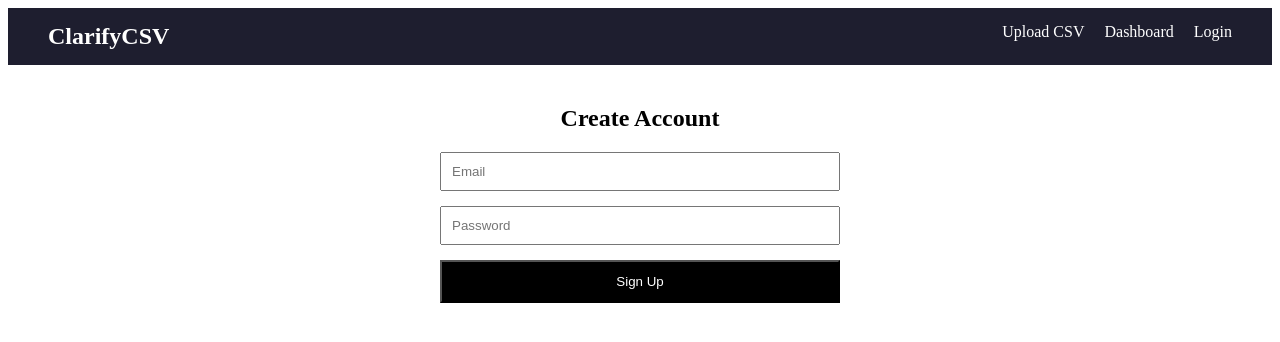
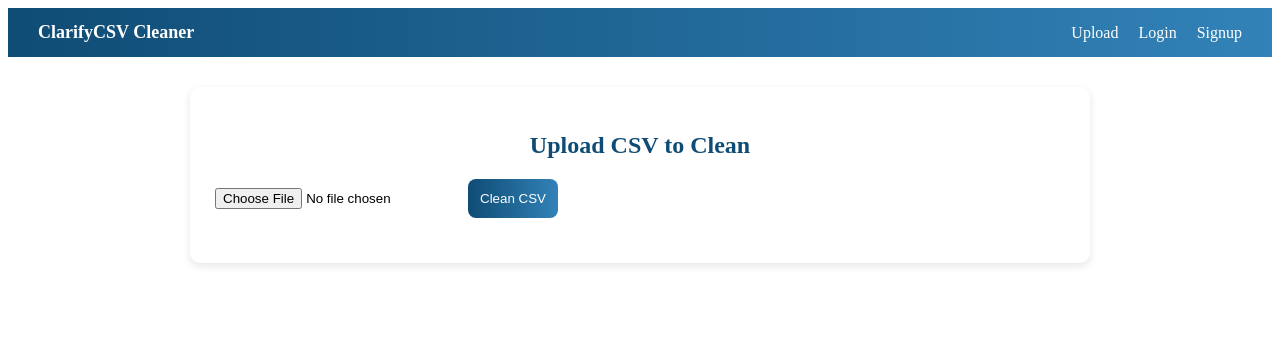
Before and after one commit to Gaurikapare/clarifycsv-frontend, a React (Create React App) app: page / in a window 1280 px wide. Shown: the top 342 px of the page. Built offline with nearby package versions, Linux system fonts and the light colour scheme.

Commit message:
Final Professional UI Added

```diff
--- a/src/App.js
+++ b/src/App.js
@@ -1,21 +1,24 @@
+import React from "react";
 import { BrowserRouter as Router, Routes, Route } from "react-router-dom";
+import Navbar from "./Navbar";
+import Login from "./Login";
 import Signup from "./Signup";
-import Login from "./Login";
 import UploadCSV from "./UploadCSV";
-import Dashboard from "./Dashboard";
-import Navbar from "./Navbar";
+import CleanResults from "./CleanResults";
 
 function App() {
   return (
     <Router>
       <Navbar />
-      <Routes>
-        <Route path="/" element={<Signup />} />
-        <Route path="/signup" element={<Signup />} />
-        <Route path="/login" element={<Login />} />
-        <Route path="/upload" element={<UploadCSV />} />
-        <Route path="/dashboard" element={<Dashboard />} />
-      </Routes>
+      <div style={{ padding: "30px", maxWidth: "900px", margin: "0 auto" }}>
+        <Routes>
+          <Route path="/" element={<UploadCSV />} />
+          <Route path="/upload" element={<UploadCSV />} />
+          <Route path="/results" element={<CleanResults />} />
+          <Route path="/login" element={<Login />} />
+          <Route path="/signup" element={<Signup />} />
+        </Routes>
+      </div>
     </Router>
   );
 }
--- a/src/Dashboard.jsx
+++ b/src/Dashboard.jsx
@@ -1,30 +1,72 @@
-
-
 import React from "react";
+import { Link } from "react-router-dom";
 
 const Dashboard = () => {
   return (
-    <div style={{ padding: "20px" }}>
-      <h2>Dashboard</h2>
+    <div style={styles.container}>
+      <h1 style={styles.title}>✨ Welcome to ClarifyCSV Cleaner</h1>
+      <p style={styles.subtitle}>
+        Your smart tool for cleaning, transforming, and analyzing CSV data.
+      </p>
 
-      <p>Total Cleaned Files: 0</p>
-      <p>Last Upload: None</p>
-      <p>Status: Ready</p>
+      <div style={styles.cardsContainer}>
 
-      <a href="/upload" style={styles.btn}>
-        Upload New CSV
-      </a>
+        <Link to="/upload" style={styles.card}>
+          <h2>📤 Upload & Clean CSV</h2>
+          <p>Remove duplicates, missing values, format data instantly.</p>
+        </Link>
+
+        <Link to="/results" style={styles.card}>
+          <h2>📊 View Cleaned Results</h2>
+          <p>See the cleaned CSV output you generated.</p>
+        </Link>
+
+        <Link to="/profile" style={styles.card}>
+          <h2>👤 Profile</h2>
+          <p>Manage your account details and saved files.</p>
+        </Link>
+
+      </div>
     </div>
   );
 };
 
+// 💎 Modern UI Styles
 const styles = {
-  btn: {
-    padding: "10px 20px",
-    background: "#4CAF50",
-    color: "white",
+  container: {
+    background: "#f8fafc",
+    minHeight: "100vh",
+    padding: "40px",
+    textAlign: "center",
+  },
+  title: {
+    fontSize: "32px",
+    fontWeight: "bold",
+    color: "#1e293b",
+  },
+  subtitle: {
+    fontSize: "18px",
+    color: "#475569",
+    marginBottom: "40px",
+  },
+  cardsContainer: {
+    display: "flex",
+    justifyContent: "center",
+    gap: "30px",
+    flexWrap: "wrap",
+  },
+  card: {
+    width: "280px",
+    padding: "25px",
+    background: "white",
+    borderRadius: "12px",
+    boxShadow: "0 4px 10px rgba(0,0,0,0.1)",
     textDecoration: "none",
-    borderRadius: "5px",
+    color: "#1e293b",
+    transition: "0.3s",
+  },
+  cardHover: {
+    transform: "scale(1.05)",
   },
 };
 
--- a/src/Login.jsx
+++ b/src/Login.jsx
@@ -1,71 +1,73 @@
 import React, { useState } from "react";
-import { useNavigate } from "react-router-dom";
 
 const Login = () => {
   const [email, setEmail] = useState("");
-  const [pass, setPass] = useState("");
-  const navigate = useNavigate();
+  const [password, setPassword] = useState("");
 
-  const loginUser = () => {
-    if (email === "" || pass === "") {
-      alert("Please enter email & password!");
-      return;
-    }
-    navigate("/dashboard");
+  const handleLogin = (e) => {
+    e.preventDefault();
+    alert("Login feature is coming soon!");
   };
 
   return (
-    <div style={styles.container}>
-      <h2>Login</h2>
+    <div style={card}>
+      <h2 style={title}>Login</h2>
+
+      <form onSubmit={handleLogin} style={form}>
+        <input
+          type="email"
+          placeholder="Email"
+          style={input}
+          onChange={(e) => setEmail(e.target.value)}
+        />
 
         <input
-        style={styles.input}
-        type="email"
-        placeholder="Email"
-        onChange={(e) => setEmail(e.target.value)}
-      />
-      <input
-        style={styles.input}
           type="password"
           placeholder="Password"
-        onChange={(e) => setPass(e.target.value)}
+          style={input}
+          onChange={(e) => setPassword(e.target.value)}
         />
 
-      <button style={styles.btn} onClick={loginUser}>
+        <button type="submit" style={btn}>
           Login
         </button>
-
-      <p>
-        Don't have an account? <a href="/signup">Signup</a>
-      </p>
+      </form>
     </div>
   );
 };
 
-const styles = {
-  container: {
-    width: "350px",
-    margin: "60px auto",
-    padding: "30px",
+const card = {
+  background: "#ffffff",
+  padding: "25px",
+  borderRadius: "10px",
+  boxShadow: "0px 2px 8px rgba(0,0,0,0.12)",
+};
+
+const title = {
+  color: "#0f4c75",
+  textAlign: "center",
+  marginBottom: "20px",
+};
+
+const form = {
+  display: "flex",
+  flexDirection: "column",
+  gap: "15px",
+};
+
+const input = {
+  padding: "12px",
+  border: "1px solid #ccc",
   borderRadius: "8px",
-    background: "#f3f3f3"
-  },
-  input: {
-    width: "100%",
-    padding: "10px",
-    marginBottom: "12px",
-    borderRadius: "5px",
-    border: "1px solid #bbb",
-  },
-  btn: {
-    width: "100%",
-    padding: "10px",
-    background: "#4CAF50",
-    color: "#fff",
+};
+
+const btn = {
+  padding: "12px",
+  background: "linear-gradient(90deg, #0f4c75, #3282b8)",
+  color: "white",
   border: "none",
-    borderRadius: "5px",
+  borderRadius: "8px",
   cursor: "pointer",
-  }
 };
 
 export default Login;
--- a/src/Navbar.jsx
+++ b/src/Navbar.jsx
@@ -3,28 +3,37 @@ import { Link } from "react-router-dom";
 
 const Navbar = () => {
   return (
-    <nav style={styles.nav}>
-      <h2 style={styles.logo}>ClarifyCSV</h2>
-      <div style={styles.links}>
-        <Link style={styles.link} to="/upload">Upload CSV</Link>
-        <Link style={styles.link} to="/dashboard">Dashboard</Link>
-        <Link style={styles.link} to="/">Login</Link>
+    <nav
+      style={{
+        background: "linear-gradient(90deg, #0f4c75, #3282b8)",
+        padding: "14px 30px",
+        display: "flex",
+        justifyContent: "space-between",
+        alignItems: "center",
+        color: "white",
+        fontSize: "18px",
+      }}
+    >
+      <Link
+        to="/"
+        style={{ color: "white", fontWeight: "bold", textDecoration: "none" }}
+      >
+        ClarifyCSV Cleaner
+      </Link>
+
+      <div style={{ display: "flex", gap: "20px" }}>
+        <Link to="/upload" style={linkStyle}>Upload</Link>
+        <Link to="/login" style={linkStyle}>Login</Link>
+        <Link to="/signup" style={linkStyle}>Signup</Link>
       </div>
     </nav>
   );
 };
 
-const styles = {
-  nav: {
-    display: "flex",
-    justifyContent: "space-between",
-    padding: "15px 40px",
-    background: "#1e1e2f",
-    color: "white",
-  },
-  logo: { margin: 0 },
-  links: { display: "flex", gap: "20px" },
-  link: { color: "#fff", textDecoration: "none", fontSize: "16px" },
+const linkStyle = {
+  color: "white",
+  textDecoration: "none",
+  fontSize: "16px",
 };
 
 export default Navbar;
--- a/src/Signup.jsx
+++ b/src/Signup.jsx
@@ -1,62 +1,68 @@
 import React, { useState } from "react";
-import { useNavigate } from "react-router-dom";
 
-function Signup() {
-  const [email, setEmail] = useState("");
-  const [password, setPassword] = useState("");
-
-  const navigate = useNavigate();
+const Signup = () => {
+  const [username, setUsername] = useState("");
 
   const handleSignup = (e) => {
     e.preventDefault();
-
-    // Temporary success
-    console.log("Signup submitted:", { email, password });
-
-    alert("Signup successful! Redirecting to login…");
-    navigate("/login");
+    alert("Signup feature is coming soon!");
   };
 
   return (
-    <div style={{ maxWidth: "400px", margin: "40px auto", textAlign: "center" }}>
-      <h2>Create Account</h2>
+    <div style={card}>
+      <h2 style={title}>Create Account</h2>
 
-      <form
-        onSubmit={handleSignup}
-        style={{ display: "flex", flexDirection: "column", gap: "15px" }}
-      >
+      <form onSubmit={handleSignup} style={form}>
         <input
-          type="email"
-          placeholder="Email"
-          required
-          value={email}
-          onChange={(e) => setEmail(e.target.value)}
-          style={{ padding: "10px" }}
+          type="text"
+          placeholder="Full Name"
+          style={input}
+          onChange={(e) => setUsername(e.target.value)}
         />
 
-        <input
-          type="password"
-          placeholder="Password"
-          required
-          value={password}
-          onChange={(e) => setPassword(e.target.value)}
-          style={{ padding: "10px" }}
-        />
+        <input type="email" placeholder="Email" style={input} />
+        <input type="password" placeholder="Password" style={input} />
 
-        <button
-          type="submit"
-          style={{
-            padding: "12px",
-            background: "black",
-            color: "white",
-            cursor: "pointer",
-          }}
-        >
-          Sign Up
+        <button type="submit" style={btn}>
+          Signup
         </button>
       </form>
     </div>
   );
-}
+};
+
+const card = {
+  background: "#ffffff",
+  padding: "25px",
+  borderRadius: "10px",
+  boxShadow: "0px 2px 8px rgba(0,0,0,0.12)",
+};
+
+const title = {
+  color: "#0f4c75",
+  textAlign: "center",
+  marginBottom: "20px",
+};
+
+const form = {
+  display: "flex",
+  flexDirection: "column",
+  gap: "15px",
+};
+
+const input = {
+  padding: "12px",
+  border: "1px solid #ccc",
+  borderRadius: "8px",
+};
+
+const btn = {
+  padding: "12px",
+  background: "linear-gradient(90deg, #0f4c75, #3282b8)",
+  color: "white",
+  border: "none",
+  borderRadius: "8px",
+  cursor: "pointer",
+};
 
 export default Signup;
--- a/src/UploadCSV.jsx
+++ b/src/UploadCSV.jsx
@@ -3,121 +3,80 @@ import axios from "axios";
 
 const UploadCSV = () => {
   const [file, setFile] = useState(null);
-  const [loading, setLoading] = useState(false);
-  const [result, setResult] = useState(null);
-  const [error, setError] = useState("");
+  const [cleanedData, setCleanedData] = useState(null);
 
-  const backendURL = "https://gaurikapare-clarifycsv-cleaner-gauri.hf.space/clean_csv";
-
-  const handleUpload = async () => {
+  const uploadFile = async () => {
     if (!file) {
-      setError("❗ Please select a CSV file.");
+      alert("Please select a CSV file");
       return;
     }
 
-    setError("");
-    setLoading(true);
-
-    const formData = new FormData();
-    formData.append("file", file);
+    const formdata = new FormData();
+    formdata.append("file", file);
 
     try {
-      const res = await axios.post(backendURL, formData, {
-        headers: { "Content-Type": "multipart/form-data" },
-      });
+      const res = await axios.post(
+        "https://gaurikapare-clarifycsv-cleaner-gauri.hf.space/clean_csv",
+        formdata
+      );
 
-      setResult(res.data.cleaned_csv);
+      setCleanedData(res.data.cleaned_csv);
+      alert("CSV cleaned successfully!");
     } catch (err) {
-      setError("⚠️ Server error. Try again.");
+      alert("Error cleaning CSV. Please try again.");
     }
-
-    setLoading(false);
   };
 
   return (
-    <div style={styles.container}>
+    <div style={card}>
+      <h2 style={title}>Upload CSV to Clean</h2>
 
-      <h1 style={styles.title}>📤 Upload & Clean Your CSV</h1>
-
-      <div style={styles.card}>
       <input
         type="file"
         accept=".csv"
+        style={{ marginBottom: "10px" }}
         onChange={(e) => setFile(e.target.files[0])}
-          style={styles.fileInput}
       />
 
-        <button onClick={handleUpload} style={styles.button}>
-          {loading ? "Cleaning CSV..." : "Upload & Clean"}
+      <button style={btn} onClick={uploadFile}>
+        Clean CSV
       </button>
 
-        {error && <p style={styles.error}>{error}</p>}
-
-        {result && (
-          <div style={styles.resultBox}>
-            <h3>✅ Cleaned CSV Output</h3>
-            <pre style={styles.pre}>{result}</pre>
-          </div>
+      {cleanedData && (
+        <pre style={outputBox}>{cleanedData}</pre>
       )}
-      </div>
     </div>
   );
 };
 
-// ⭐ Modern UI Styles
-const styles = {
-  container: {
+const card = {
+  background: "#fff",
+  padding: "25px",
+  borderRadius: "10px",
+  boxShadow: "0px 3px 8px rgba(0,0,0,0.1)",
+};
+
+const title = {
+  color: "#0f4c75",
+  marginBottom: "20px",
   textAlign: "center",
-    padding: "40px",
-    background: "#f8fafc",
-    minHeight: "100vh",
-  },
-  title: {
-    fontSize: "30px",
-    color: "#1e293b",
-    fontWeight: "bold",
-  },
-  card: {
-    background: "white",
-    width: "60%",
-    margin: "20px auto",
-    padding: "25px",
-    borderRadius: "12px",
-    boxShadow: "0 4px 10px rgba(0,0,0,0.1)",
-  },
-  fileInput: {
-    margin: "20px 0",
-    padding: "8px",
-    borderRadius: "8px",
-    border: "1px solid #ccc",
-  },
-  button: {
-    padding: "12px 25px",
-    background: "#2563eb",
+};
+
+const btn = {
+  padding: "12px",
+  background: "linear-gradient(90deg, #0f4c75, #3282b8)",
   color: "white",
-    fontSize: "16px",
   border: "none",
   borderRadius: "8px",
   cursor: "pointer",
-    marginTop: "10px",
-  },
-  error: {
-    color: "red",
-    marginTop: "10px",
-    fontWeight: "bold",
-  },
-  resultBox: {
-    marginTop: "25px",
-    padding: "18px",
-    background: "#eef2ff",
-    borderRadius: "10px",
-    textAlign: "left",
-  },
-  pre: {
+  marginBottom: "20px",
+};
+
+const outputBox = {
+  background: "#f7f7f7",
+  padding: "15px",
+  borderRadius: "8px",
   whiteSpace: "pre-wrap",
-    fontFamily: "monospace",
-    fontSize: "14px",
-  },
 };
 
 export default UploadCSV;
```
Also changed, not shown: src/CleanResults.jsx (+9 -11 lines). Lines whose indentation alone changed are shown as unchanged.
